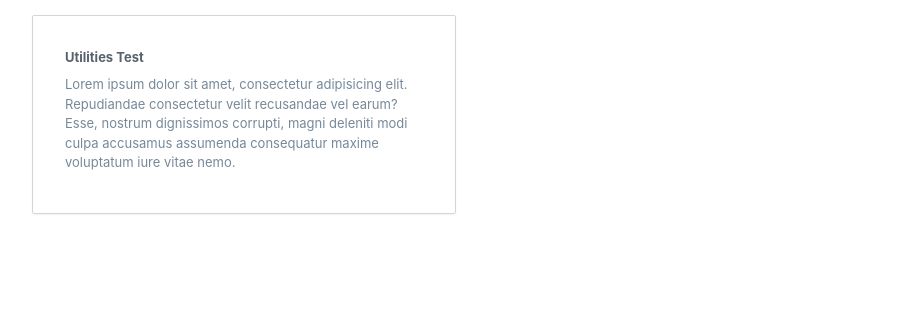
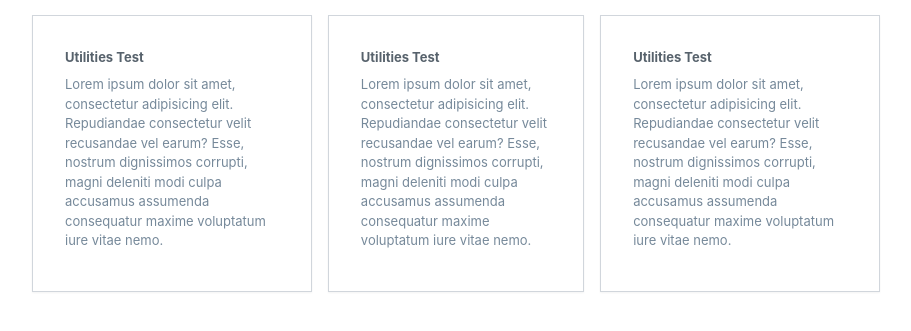
Before and after one commit to rightscale-design/designkit-utilities, a website: page index.html in a window 1280 px wide. Shown: the part 59-390 px from the top of the page, without its empty margins (184-1095 px from the left). Drawn offline with nearby package versions, Linux system fonts and the light colour scheme.

Commit message:
Updated index

```diff
--- a/index.html
+++ b/index.html
@@ -38,9 +38,23 @@
   <div class="wrapper">
     <h1>Designkit Utilities</h1>
     <div class="cf">
-      <div class="fl w-50 pa4 ba b-grey br1 shadow">
-        <div class="color-heading b mb2">Utilities Test</div>
-        <div class="color-text sans mb2">Lorem ipsum dolor sit amet, consectetur adipisicing elit. Repudiandae consectetur velit recusandae vel earum? Esse, nostrum dignissimos corrupti, magni deleniti modi culpa accusamus assumenda consequatur maxime voluptatum iure vitae nemo.</div>
+      <div class="fl w-33">
+        <div class="ba b-grey ba1 shadow pa4 mb3">
+          <div class="color-heading b mb2">Utilities Test</div>
+          <div class="color-text sans mb2">Lorem ipsum dolor sit amet, consectetur adipisicing elit. Repudiandae consectetur velit recusandae vel earum? Esse, nostrum dignissimos corrupti, magni deleniti modi culpa accusamus assumenda consequatur maxime voluptatum iure vitae nemo.</div>
+        </div>
+      </div>
+      <div class="fl w-34">
+        <div class="ba b-grey ba1 shadow pa4 mb3 mh3">
+          <div class="color-heading b mb2">Utilities Test</div>
+          <div class="color-text sans mb2">Lorem ipsum dolor sit amet, consectetur adipisicing elit. Repudiandae consectetur velit recusandae vel earum? Esse, nostrum dignissimos corrupti, magni deleniti modi culpa accusamus assumenda consequatur maxime voluptatum iure vitae nemo.</div>
+        </div>
+      </div>
+      <div class="fl w-33">
+        <div class="ba b-grey ba1 shadow pa4 mb3">
+          <div class="color-heading b mb2">Utilities Test</div>
+          <div class="color-text sans mb2">Lorem ipsum dolor sit amet, consectetur adipisicing elit. Repudiandae consectetur velit recusandae vel earum? Esse, nostrum dignissimos corrupti, magni deleniti modi culpa accusamus assumenda consequatur maxime voluptatum iure vitae nemo.</div>
+        </div>
       </div>
     </div>
   </div>
```
